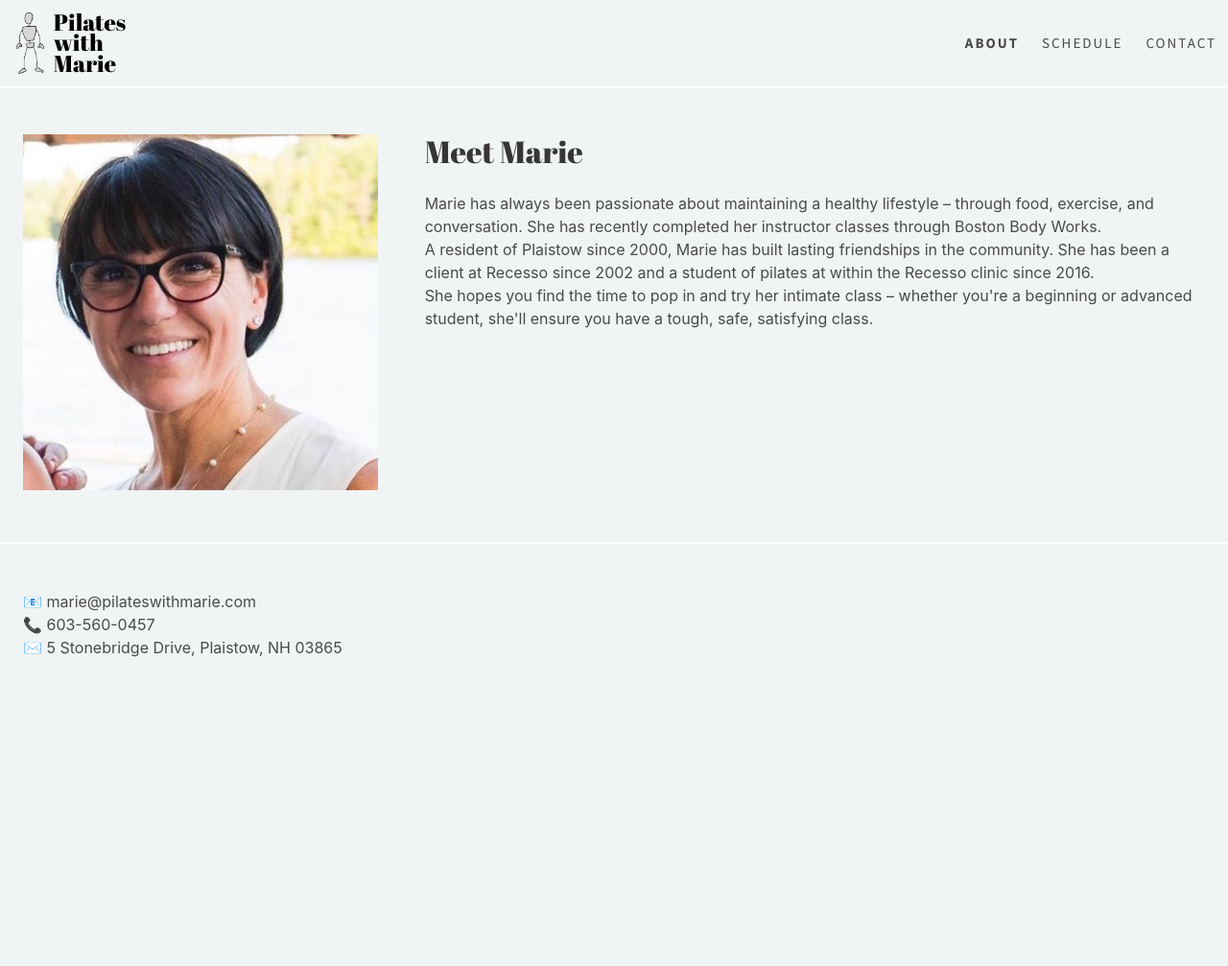
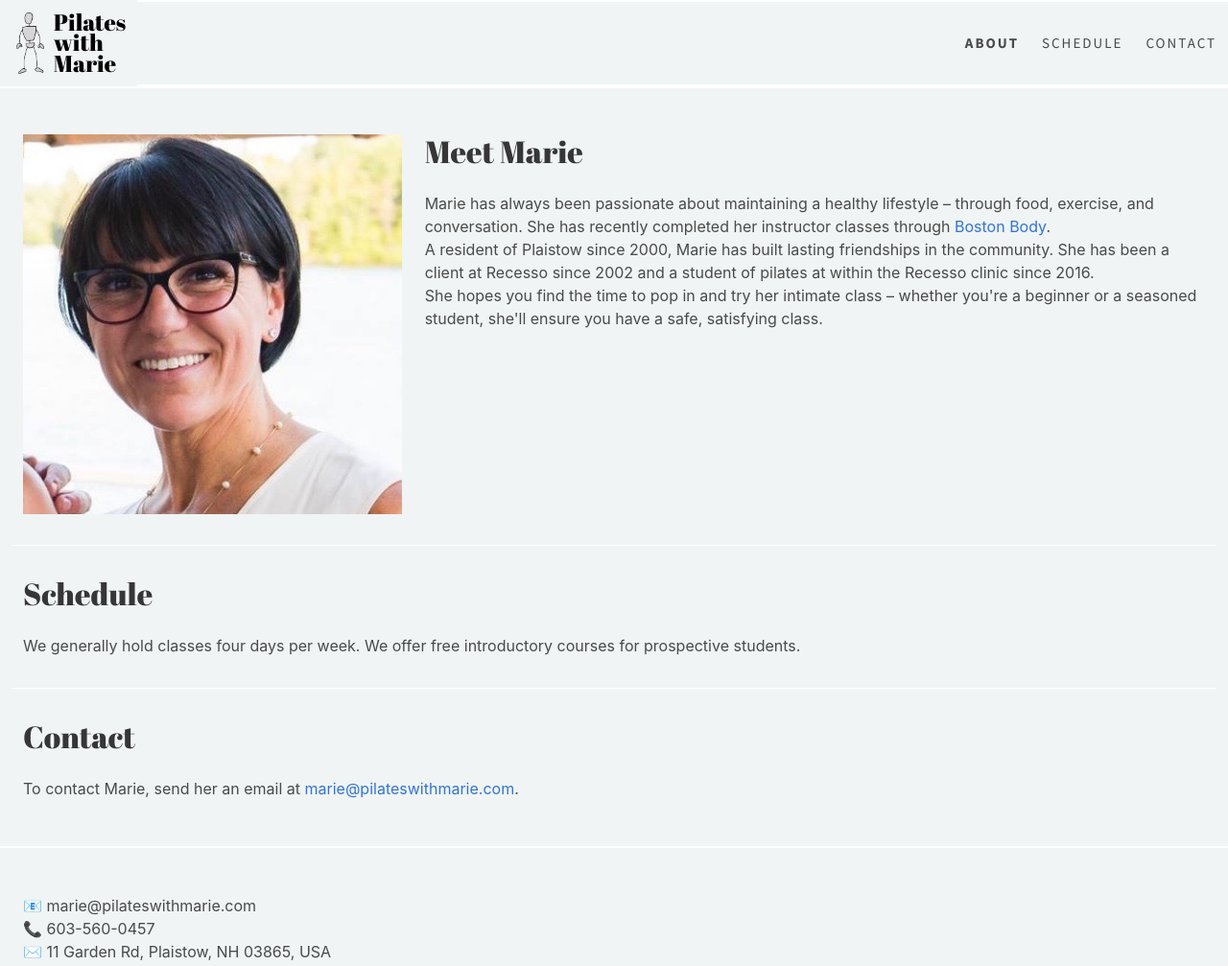
Before and after one commit to qcmaude/pilateswithmarie.com, a plain HTML site: page index.html in a window 1280 px wide. Shown: the whole page at 96% size. Before the commit the page ends 800 px from the top, so only its background shows below. Drawn offline with nearby package versions, Linux system fonts and the light colour scheme.

Commit message:
Final outline with sampler text

```diff
--- a/basic.js
+++ b/basic.js
@@ -21,4 +21,22 @@ document.addEventListener('DOMContentLoaded', () => {
       });
     });
   }
+
+  // Get all "navbar-item" items
+  const $navItems = Array.prototype.slice.call(document.querySelectorAll('.navbar-item'), 0);
+
+  // Check if there are any
+  if ($navbarBurgers.length > 0 && $navItems.length > 0) {
+  	// Add a click event on each of them
+  	$navItems.forEach( el => {
+  		// For each of the items in the menu, add a click listener.
+  		el.addEventListener('click', () => {
+  			// Click the navbar burger menu when clicking the item.
+  			$navbarBurgers.forEach( nv => {
+  				$nv = document.getElementById(nv.dataset.target);
+  				$nv.classList.toggle('is-active');
+  			});
+  		});
+  	});
+  }
 });
--- a/index.html
+++ b/index.html
@@ -31,23 +31,23 @@
 	  		</div>
   			<div id="menu" class="navbar-menu">
   				<div class="navbar-end">
-  					<a class="navbar-item is-active">About</a>
-  					<a class="navbar-item">Schedule</a>
-  					<a class="navbar-item">Contact</a>
+  					<a class="navbar-item is-active" href="#about">About</a>
+  					<a class="navbar-item" href="#schedule">Schedule</a>
+  					<a class="navbar-item" href="#contact">Contact</a>
   				</div>
   			</div>
 		</nav>
 	  	<div class="section">
-	  		<div class="columns is-centered">
-		  		<div class="column is-one-third">
+	  		<div class="columns is-centered is-large">
+		  		<div class="column is-one-third is-hidden-mobile headshot-container">
 		  			<img class="headshot" src="assets/headshot.jpg"/>
 		  		</div>
-		  		<div class="column is-two-thirds">
+		  		<div class="column is-two-thirds" id="about">
 			  		<h1 class="title"> Meet Marie </h1>
 			  		<p>
 			  		Marie has always been passionate about maintaining a healthy lifestyle – through food, exercise, and conversation.
 
-			  		She has recently completed her instructor classes through Boston Body Works.
+			  		She has recently completed her instructor classes through <a href="http://www.bostonbody.com/">Boston Body</a>.
 			  		</p>
 					<p>
 					A resident of Plaistow since 2000, Marie has built lasting friendships in the community.
@@ -55,7 +55,27 @@
 					She has been a client at Recesso since 2002 and a student of pilates at within the Recesso clinic since 2016.
 					</p>
 					<p>
-					She hopes you find the time to pop in and try her intimate class – whether you're a beginning or  advanced student, she'll ensure you have a tough, safe, satisfying class.
+					She hopes you find the time to pop in and try her intimate class – whether you're a beginner or a seasoned student, she'll ensure you have a safe, satisfying class.
+					</p>
+				</div>
+				<!-- This is an example of how we could flip different images in and out. -->
+				<!-- <div class="column is-one-third is-hidden-tablet is-hidden-desktop headshot-container">
+		  			<img class="headshot" src="assets/horizontalshot.jpg"/>
+		  		</div> -->
+			</div>
+			<div class="columns is-centered section-border">
+		  		<div class="column" id="schedule">
+			  		<h1 class="title"> Schedule </h1>
+			  		<p>
+					We generally hold classes four days per week. We offer free introductory courses for prospective students.
+					</p>
+				</div>
+			</div>
+			<div class="columns is-centered section-border">
+		  		<div class="column" id="schedule">
+			  		<h1 class="title"> Contact </h1>
+			  		<p>
+					To contact Marie, send her an email at <a href="mailto:marie@pilateswithmarie.com">marie@pilateswithmarie.com</a>.
 					</p>
 				</div>
 			</div>
@@ -64,7 +84,7 @@
 	  		<ul class="contact">
 	  			<li>📧 marie@pilateswithmarie.com</li>
 	  			<li>📞  603-560-0457</li>
-	  			<li>✉️ 5 Stonebridge Drive, Plaistow, NH 03865</li>
+	  			<li>✉️ 11 Garden Rd, Plaistow, NH 03865, USA</li>
 	  		</ul>
 	  	</div>
   </body>
--- a/theme.css
+++ b/theme.css
@@ -34,6 +34,16 @@ img {
 
 .has-navbar-fixed-top {
 	padding-top: 5.75em !important;
+}
+
+.navbar-burger {
+	height: inherit !important;
+}
+
+.navbar-menu {
+	background-color: #f0f4f4 !important;
+	border-top: 2px solid #fff;
+	border-bottom: 2px solid #fff;
 }
 
 .navigation {
@@ -78,6 +88,7 @@ img {
 .navbar-end > .navbar-item:hover {
 	font-weight: 700;
 	color: inherit;
+	background-color: inherit;
 }
 
 .navbar-end > .navbar-item.is-active {
@@ -87,9 +98,14 @@ img {
 	font-style: bold;
 }
 
+.section-border {
+	border-top: 1px solid #fff;
+	margin-top: 20px !important;
+	padding-top: 20px !important;
+}
+
 .logo-text {
 	font-family: "Abril Fatface", serif;
-	/*width: 100px;*/
 	font-size: 1.5em;
 	text-align: left;
 	line-height:0.9;
@@ -102,18 +118,11 @@ img {
 	width:auto;
 	height:4em;
 	max-height: 4em !important;
-	/*width:50px;*/
 }
 
-.main-content {/*
-	width: 80%;
-	margin: 0 auto;
-	padding: 35px;
-	min-height: 40%;*/
-}
-
-.headshot {
-	width: 370px;
+.headshot-container {
+	display: flex !important;
+	align-items: center !important;
 }
 
 .title {
```
Also changed, not shown: assets/business_card.png (deleted), assets/business_card_two.png (deleted), 1 other file.
